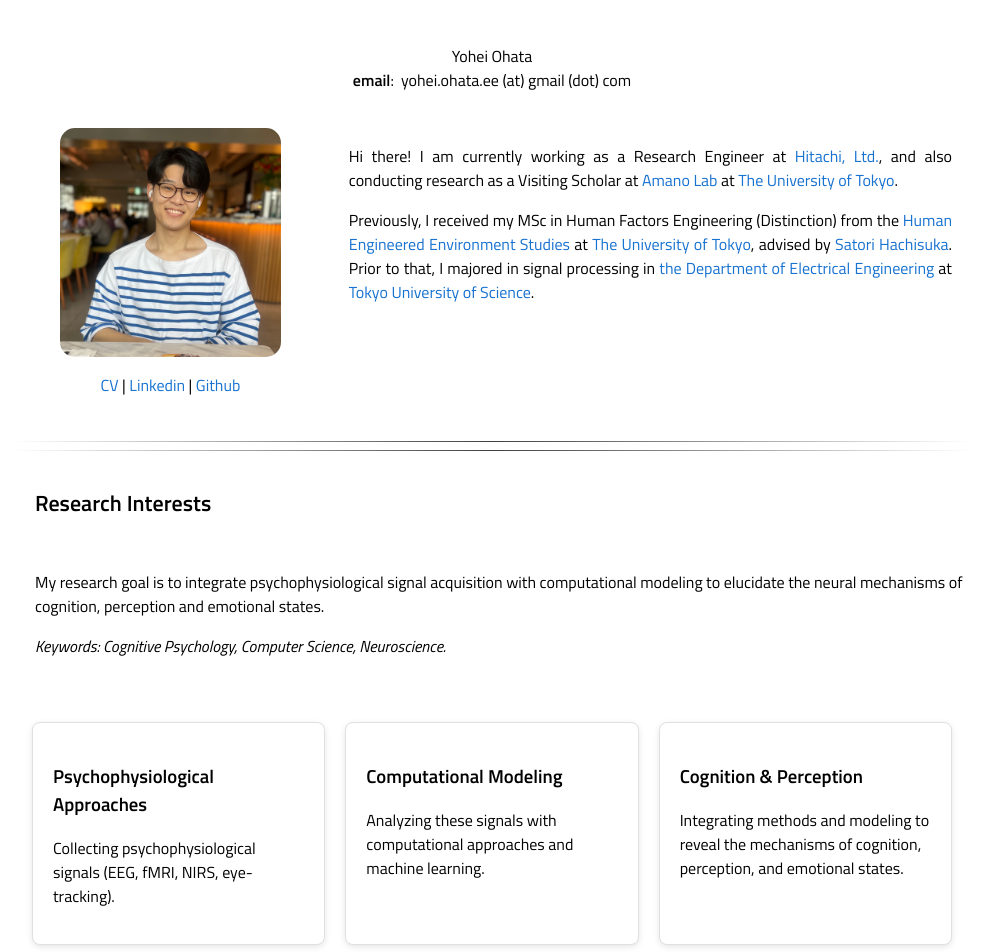
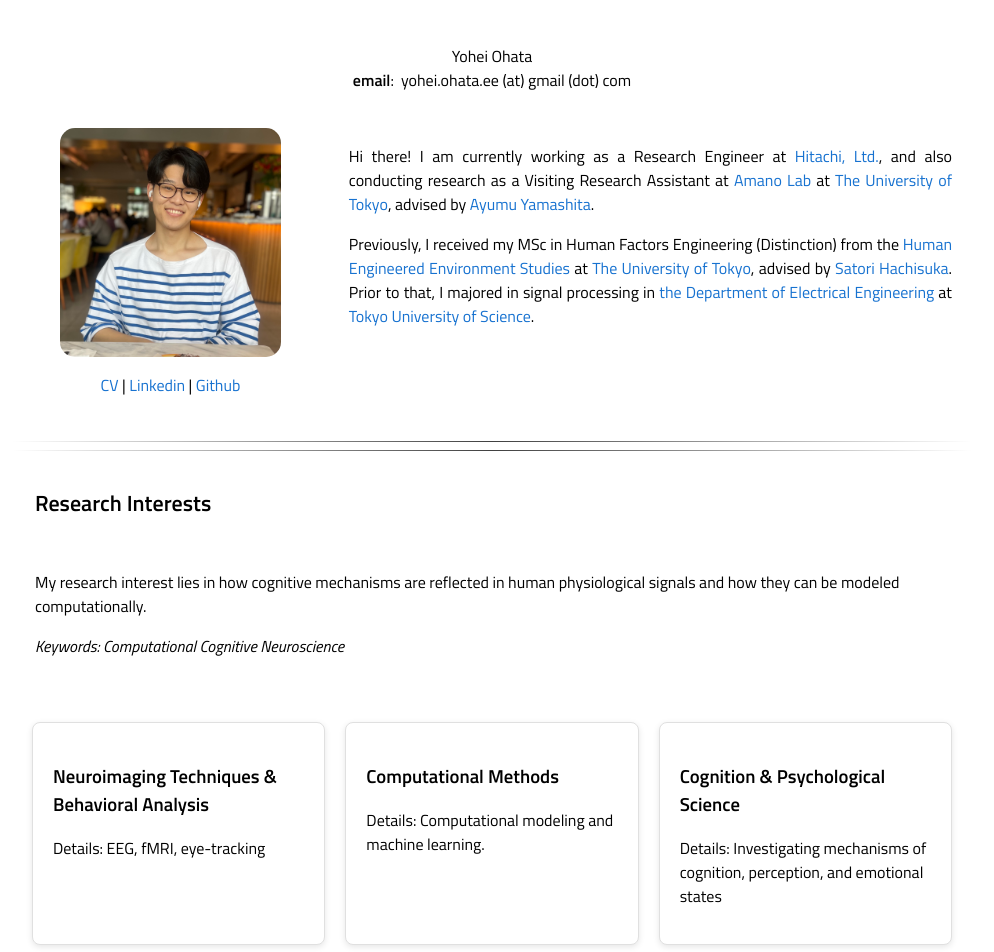
Before and after one commit to yohei-ohata/yohei-ohata, a plain HTML site: page index.html in a window 1280 px wide. Shown: the top 952 px of the page, without its empty margins (148-1142 px from the left). Drawn offline with Linux system fonts and the light colour scheme.

Commit message:
update index.html

```diff
--- a/index.html
+++ b/index.html
@@ -59,7 +59,7 @@
     </td>
     <td width="68%" valign="top" align="justify">
     <p>Hi there! I am currently working as a Research Engineer at <a href="https://www.hitachi.com/rd/">Hitachi, Ltd.</a>,
-      and also conducting research as a Visiting Scholar at <a href="https://www.brain.ipc.i.u-tokyo.ac.jp/en/">Amano Lab</a> at <a href="https://www.i.u-tokyo.ac.jp/index_e.shtml">The University of Tokyo</a>.
+      and also conducting research as a Visiting Research Assistant at <a href="https://www.brain.ipc.i.u-tokyo.ac.jp/en/">Amano Lab</a> at <a href="https://www.i.u-tokyo.ac.jp/index_e.shtml">The University of Tokyo</a>, advised by <a href="https://scholar.google.com/citations?user=moPZ6qYAAAAJ">Ayumu Yamashita</a>.
     </p>
 
     <p>
@@ -96,11 +96,11 @@
 <tr><td colspan="2"><h2 class="text-center section-heading mb-5">Research Interests</h2></td></tr>
 <tr><td colspan="2">
   <p>
-  My research goal is to integrate psychophysiological signal acquisition with computational modeling to elucidate the neural mechanisms of cognition, perception and emotional states.
+  My research interest lies in how cognitive mechanisms are reflected in human physiological signals and how they can be modeled computationally.
   </p>
 
   <p>
-  <i> Keywords: Cognitive Psychology, Computer Science, Neuroscience. </i>
+  <i> Keywords: Computational Cognitive Neuroscience </i>
   </p>
 
 </td></tr>
@@ -112,16 +112,16 @@
 <!-- 既存の Research Interests セクションの末尾に追加 -->
 <div class="boxes-container">
   <div class="box">
-    <h3>Psychophysiological Approaches</h3>
-    <p>Collecting psychophysiological signals (EEG, fMRI, NIRS, eye-tracking).</p>
+    <h3>Neuroimaging Techniques & Behavioral Analysis</h3>
+    <p>Details: EEG, fMRI, eye-tracking</p>
   </div>
   <div class="box">
-    <h3>Computational Modeling</h3>
-    <p>Analyzing these signals with computational approaches and machine learning.</p>
+    <h3>Computational Methods</h3>
+    <p>Details: Computational modeling and machine learning.</p>
   </div>
   <div class="box">
-    <h3>Cognition & Perception</h3>
-    <p>Integrating methods and modeling to reveal the mechanisms of cognition, perception, and emotional states.</p>
+    <h3>Cognition & Psychological Science</h3>
+    <p>Details: Investigating mechanisms of cognition, perception, and emotional states</p>
   </div>
 </div>
 
```
Also changed, not shown: 1 other file.
